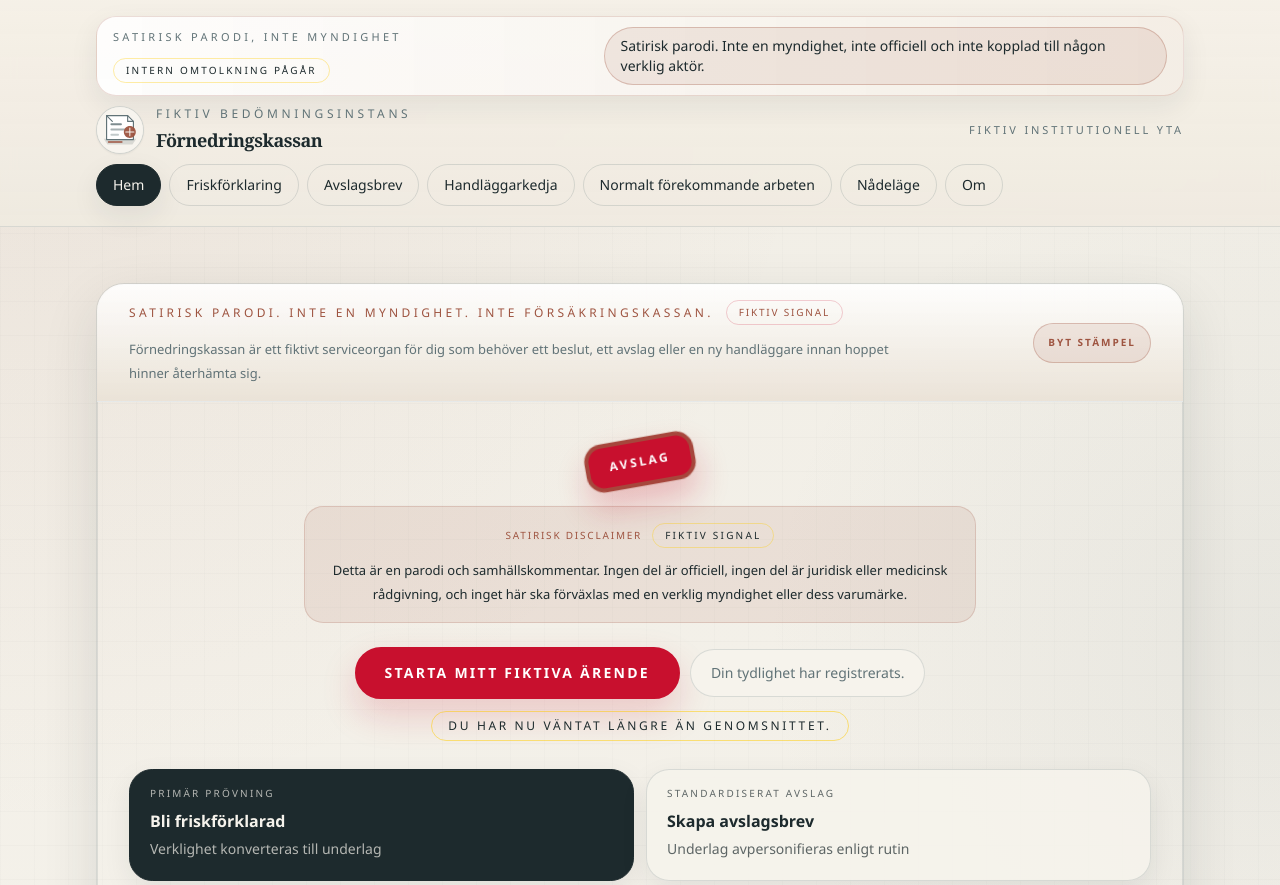
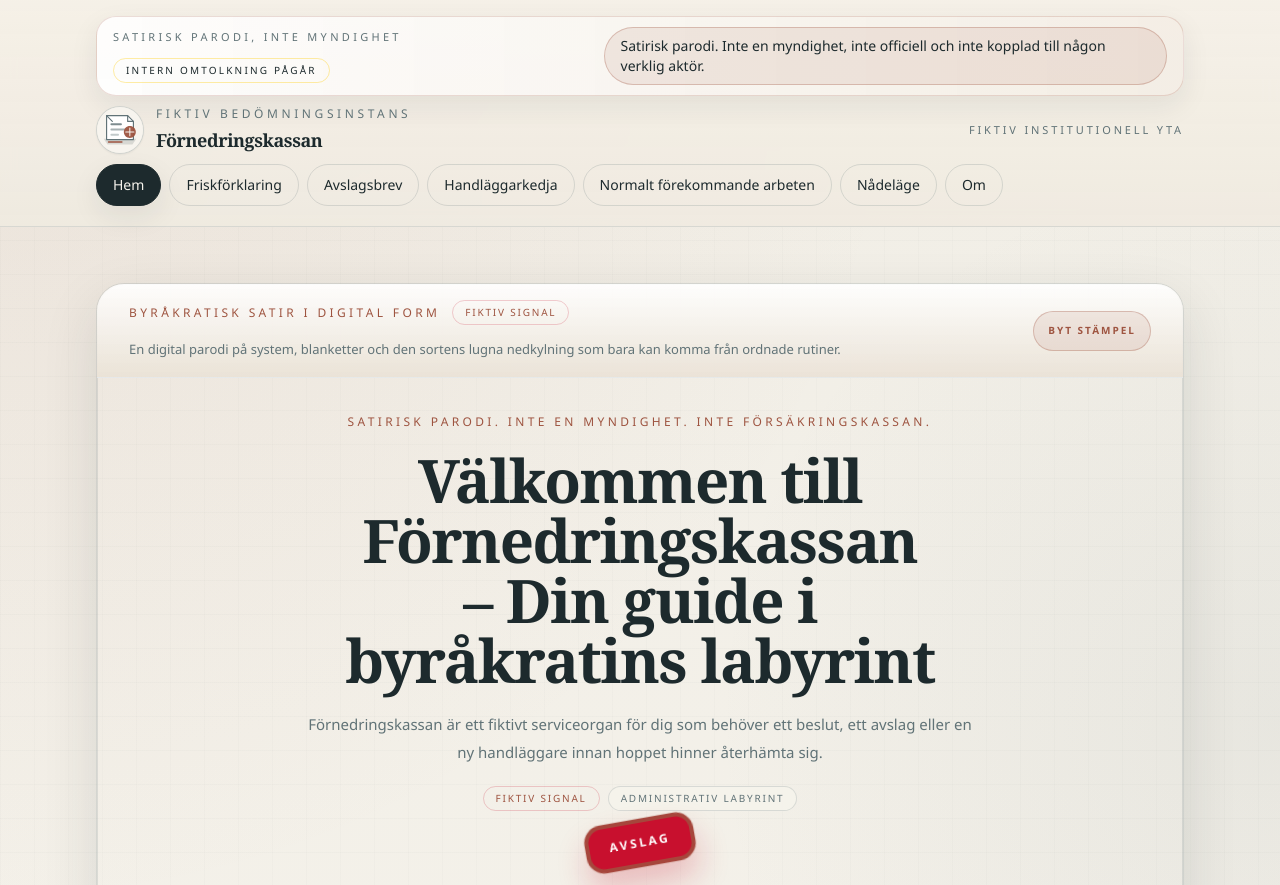
Before and after one commit to uppsala018/fornedringskassan, a Next.js app: page / in a window 1280 px wide. Shown: the top 885 px of the page. Built offline with nearby package versions, Linux system fonts and the light colour scheme.

Commit message:
Refine landing page hierarchy

```diff
--- a/components/homepage-showcase.tsx
+++ b/components/homepage-showcase.tsx
@@ -201,10 +201,13 @@ export function HomepageShowcase() {
           <div className="flex flex-col gap-4 lg:flex-row lg:items-center lg:justify-between">
             <div className="space-y-3">
               <div className="flex flex-wrap items-center gap-3">
-                <p className="text-[10px] uppercase tracking-[0.28em] text-stamp sm:text-xs">Satirisk parodi. Inte en myndighet. Inte Försäkringskassan.</p>
+                <p className="text-[10px] uppercase tracking-[0.28em] text-stamp sm:text-xs">Byråkratisk satir i digital form</p>
                 <span className="inline-flex rounded-full border border-[#c8102e]/20 bg-[#c8102e]/8 px-2.5 py-1 text-[9px] uppercase tracking-[0.18em] text-stamp sm:px-3 sm:text-[10px]">Fiktiv signal</span>
               </div>
-              <p className="max-w-3xl text-[12px] leading-5 text-steel sm:text-[13px] sm:leading-6">Förnedringskassan är ett fiktivt serviceorgan för dig som behöver ett beslut, ett avslag eller en ny handläggare innan hoppet hinner återhämta sig.</p>
+              <p className="max-w-3xl text-[12px] leading-5 text-steel sm:text-[13px] sm:leading-6">
+                En digital parodi på system, blanketter och den sortens lugna nedkylning som bara kan komma från
+                ordnade rutiner.
+              </p>
             </div>
             <button type="button" onClick={() => setStamp((v) => (v + 1) % stamps.length)} className="inline-flex min-h-10 items-center rounded-full border border-stamp/30 bg-stamp/10 px-3.5 py-2 text-[10px] font-semibold uppercase tracking-[0.2em] text-stamp transition hover:-translate-y-0.5 hover:bg-stamp/15">Byt stämpel</button>
           </div>
@@ -224,7 +227,27 @@ export function HomepageShowcase() {
               ))}
             </div>
           <div className="mx-auto flex max-w-3xl flex-col items-center text-center">
-              <div className="relative mt-1 flex w-full flex-col items-center gap-4 sm:gap-5">
+            <header className="relative mt-1 flex w-full flex-col items-center gap-4 sm:gap-5">
+              <p className="text-[10px] uppercase tracking-[0.28em] text-stamp sm:text-xs">
+                Satirisk parodi. Inte en myndighet. Inte Försäkringskassan.
+              </p>
+              <h1 className="max-w-4xl text-balance font-display text-4xl font-semibold leading-tight tracking-tight text-ink sm:text-5xl lg:text-6xl">
+                Välkommen till Förnedringskassan – Din guide i byråkratins labyrint
+              </h1>
+              <p className="max-w-2xl text-[13px] leading-6 text-steel sm:text-[15px] sm:leading-7">
+                Förnedringskassan är ett fiktivt serviceorgan för dig som behöver ett beslut, ett avslag eller en ny
+                handläggare innan hoppet hinner återhämta sig.
+              </p>
+              <div className="flex flex-wrap items-center justify-center gap-2">
+                <span className="inline-flex rounded-full border border-[#c8102e]/20 bg-[#c8102e]/8 px-2.5 py-1 text-[9px] uppercase tracking-[0.18em] text-stamp sm:px-3 sm:text-[10px]">
+                  Fiktiv signal
+                </span>
+                <span className="inline-flex rounded-full border border-steel/20 bg-paper/90 px-3 py-1 text-[9px] uppercase tracking-[0.18em] text-steel sm:text-[10px]">
+                  Administrativ labyrint
+                </span>
+              </div>
+            </header>
+            <div className="mt-2">
               <button
                 type="button"
                 onClick={() => setStamp((v) => (v + 1) % stamps.length)}
```
Lines whose indentation alone changed are shown as unchanged.
